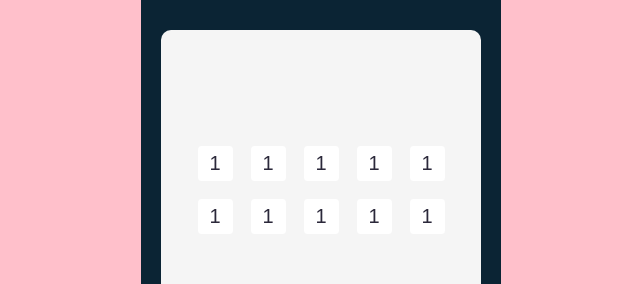
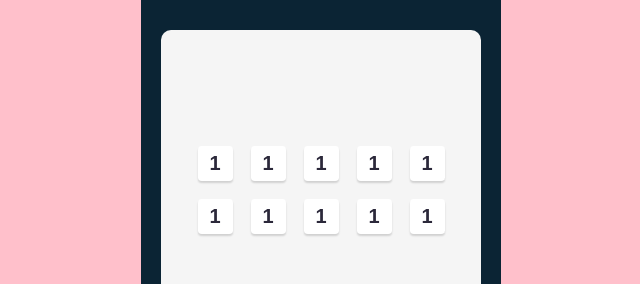
Before and after one commit to AndreyDmitriev39r/scrimba-learning-project-tenzies, a JavaScript app: page / in a window 1280 px wide. Shown: the top 284 px of the page, without its empty margins (319-959 px from the left). Built offline with nearby package versions, Linux system fonts and the light colour scheme; the HTML template or start-up script is replaced by a standard one.

Commit message:
dice style minor fixes

```diff
--- a/src/index.css
+++ b/src/index.css
@@ -50,9 +50,10 @@ main {
   height: 35px;
   border-radius: 3.81px;
   border: none;
-  box-shadow: 0 2px 2px var(--button-shadow);
+  box-shadow: 0px 2px 2px var(--die-shadow);
   color: var(--die-text);
   background-color: var(--die-bg);
   font-size: 20px;
-  font-style: bold;
+  font-weight: 700;
+  cursor: pointer;
 }
```
